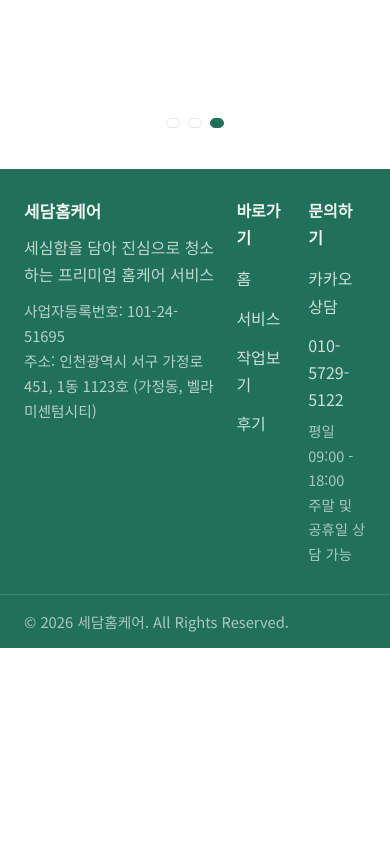
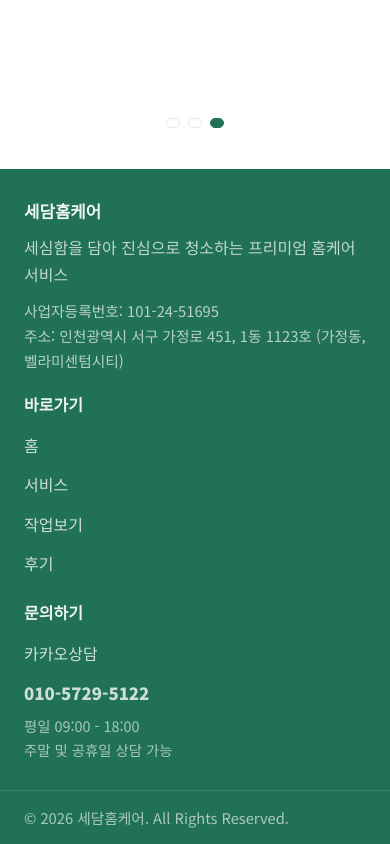
Before and after one commit to AN-JungIn/sedamhome, a plain HTML site: page index.html in a window 390 px wide. Shown: the part 8156-9000 px from the top of the page. Before the commit the page ends 8804 px from the top, so only its background shows below. Drawn offline with Linux system fonts and the light colour scheme.

Commit message:
Update style.css

```diff
--- a/assets/css/style.css
+++ b/assets/css/style.css
@@ -1517,3 +1517,37 @@ button,input,select,textarea{font:inherit}
     width: 100%;
   }
 }
+
+/* Footer mobile layout fix (stack columns) */
+@media (max-width: 720px){
+  /* 전체를 세로로 */
+  .site-footer .footer-inner{
+    display: flex;
+    flex-direction: column;
+    gap: 18px;
+  }
+
+  /* 오른쪽 링크 영역(바로가기/문의하기)을 1열로 */
+  .site-footer .footer-links{
+    display: grid;
+    grid-template-columns: 1fr;   /* ✅ 2열/3열 금지 */
+    gap: 16px;
+    width: 100%;
+  }
+
+  /* 제목/링크가 글자 단위로 쪼개지지 않게 */
+  .site-footer .footer-h,
+  .site-footer a,
+  .site-footer .footer-small{
+    white-space: normal;
+    word-break: keep-all;          /* ✅ 한글 글자쪼개기 방지 */
+    overflow-wrap: anywhere;       /* 긴 번호/주소는 자연스럽게 줄바꿈 */
+  }
+
+  /* 전화번호는 보기 좋게 */
+  .site-footer a[href^="tel"]{
+    font-size: 1.05rem;
+    font-weight: 900;
+    letter-spacing: 0;
+  }
+}
```
